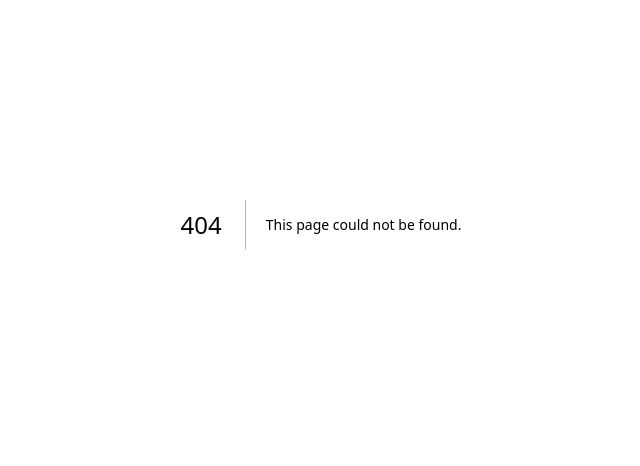
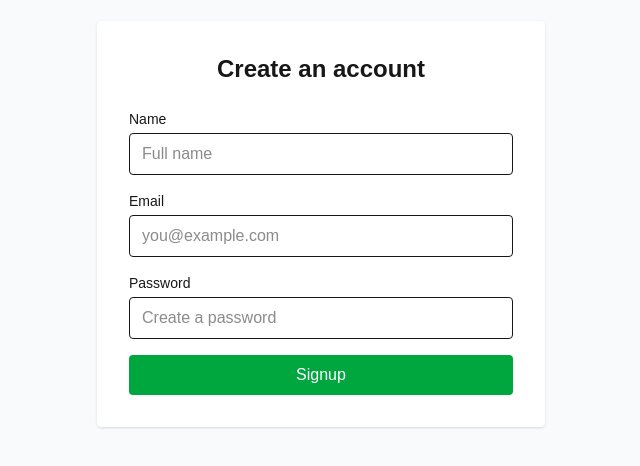
Before and after one commit to mayurtummewar/study-room-app, a Next.js app: page /signup in a window 1280 px wide. Before the commit this address had no page. Shown: the part 176-642 px from the top of the page, without its empty margins (319-959 px from the left). Built offline with nearby package versions, Linux system fonts and the light colour scheme.

Commit message:
signup page built

```diff
--- a/src/app/home.jsx
+++ /dev/null
@@ -1,16 +0,0 @@
-import { rooms } from "../lib/mockData";
-import RoomCard from "../components/RoomCard";
-
-export default function Home() {
-  return (
-    <div className="p-6">
-      <h1 className="text-3xl font-bold mb-4">Study Rooms</h1>
-
-      <div className="grid grid-cols-1 md:grid-cols-3 gap-4">
-        {rooms.map((room) => (
-          <RoomCard key={room.id} room={room} />
-        ))}
-      </div>
-    </div>
-  );
-}
--- a/src/app/login.jsx
+++ b/src/app/login.jsx
@@ -47,6 +47,16 @@ export default function Login() {
 					>
 						Login
 					</button>
+
+					<div className="mt-2">
+						<button
+							type="button"
+							onClick={() => router.push("/signup")}
+							className="w-full bg-gray-200 text-gray-800 py-2 rounded hover:bg-gray-300"
+						>
+							Signup
+						</button>
+					</div>
 				</form>
 			</div>
 		</div>
--- /dev/null
+++ b/src/app/signup/page.jsx
@@ -0,0 +1,66 @@
+"use client";
+
+import { useState } from "react";
+import { useRouter } from "next/navigation";
+
+export default function Signup() {
+  const router = useRouter();
+  const [name, setName] = useState("");
+  const [email, setEmail] = useState("");
+  const [password, setPassword] = useState("");
+
+  function handleSignup(e) {
+    e.preventDefault();
+    // No real auth - route to home directly as requested
+    router.push("/home");
+  }
+
+  return (
+    <div className="min-h-screen flex items-center justify-center bg-gray-50">
+      <div className="max-w-md w-full bg-white p-8 rounded shadow">
+        <h2 className="text-2xl font-bold mb-6 text-center">Create an account</h2>
+
+        <form onSubmit={handleSignup} className="space-y-4">
+          <div>
+            <label className="block text-sm font-medium mb-1">Name</label>
+            <input
+              value={name}
+              onChange={(e) => setName(e.target.value)}
+              className="w-full border rounded px-3 py-2"
+              placeholder="Full name"
+            />
+          </div>
+
+          <div>
+            <label className="block text-sm font-medium mb-1">Email</label>
+            <input
+              type="email"
+              value={email}
+              onChange={(e) => setEmail(e.target.value)}
+              className="w-full border rounded px-3 py-2"
+              placeholder="you@example.com"
+            />
+          </div>
+
+          <div>
+            <label className="block text-sm font-medium mb-1">Password</label>
+            <input
+              type="password"
+              value={password}
+              onChange={(e) => setPassword(e.target.value)}
+              className="w-full border rounded px-3 py-2"
+              placeholder="Create a password"
+            />
+          </div>
+
+          <button
+            type="submit"
+            className="w-full bg-green-600 text-white py-2 rounded hover:bg-green-700"
+          >
+            Signup
+          </button>
+        </form>
+      </div>
+    </div>
+  );
+}
```
Also changed, not shown: src/app/signup.jsx (deleted).
